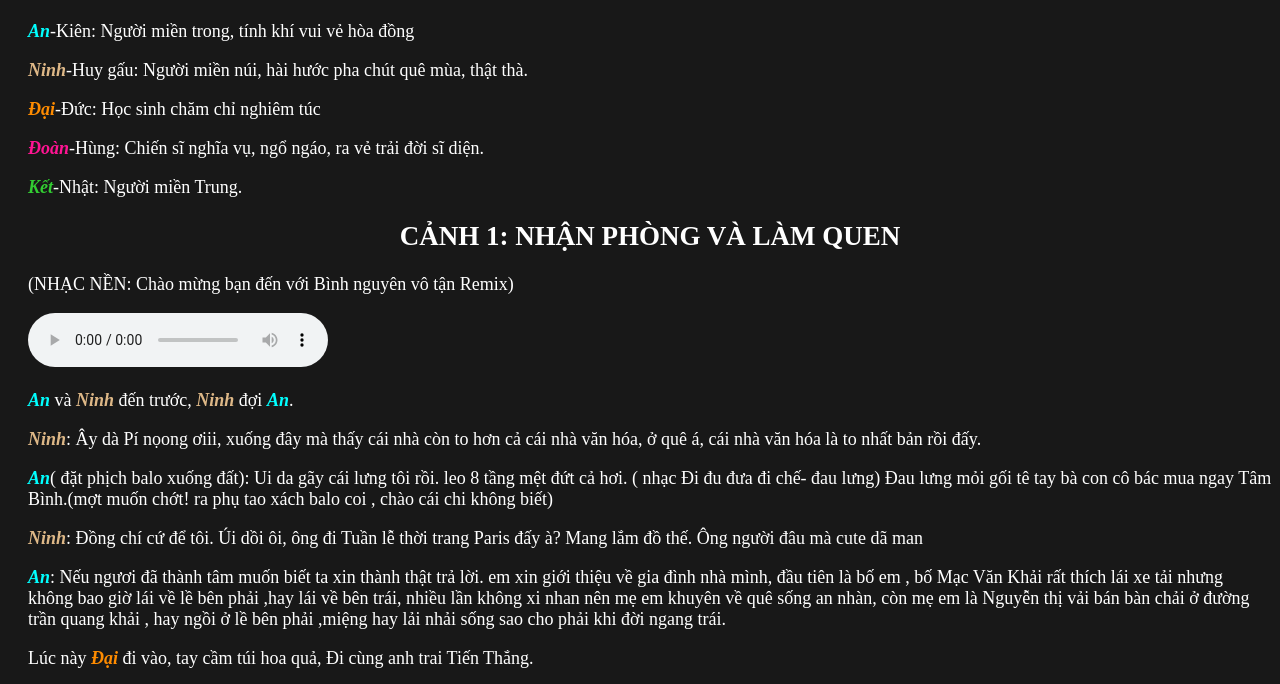
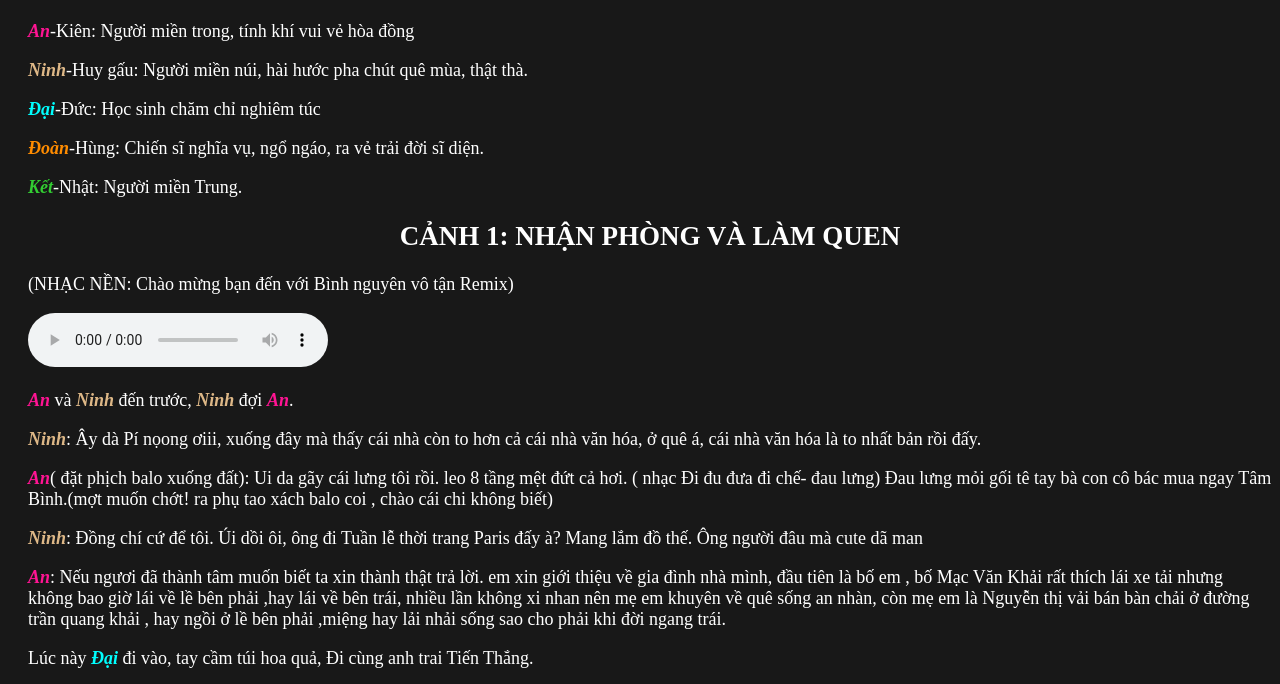
Before and after one commit to MinkuruDev/WelcomeD54, a plain HTML site: page pages/mainscene.html in a window 1280 px wide. Shown: the part 100-784 px from the top of the page. Drawn offline with Linux system fonts and the light colour scheme.

Commit message:
ringtone

```diff
--- a/pages/mainscene.html
+++ b/pages/mainscene.html
@@ -30,7 +30,7 @@
 
         <p>Lúc này $Đại đi vào, tay cầm túi hoa quả, Đi cùng anh trai Tiến Thắng.</p>
         <p>$Thắng: Đây đến phòng rồi nhá.<p>( nghe điện thoại) </p>
-            <audio src="" controls></audio> </p>
+            <audio src="../Audios/IphoneRingtoneShort.mp3" controls></audio> </p>
         <p>Vâng, con đưa em lên phòng rồi, bố mẹ yên tâm, con xuống bây giờ ( tắt máy), thế nhá, cố gắng học tập, anh về đây.( vỗ vai)</p>
         <p>$Đại (ngại ngùng, giơ tay chào mọi người): Ơ ơ ơ, thế về à, a chưa đưa tiền cho em mà (Còn đúng cái nịt) ( quay vào với mọi người) Xin..chào mọi người(bon jour),mình có trái cây ,mời mọi người dùng</p>
 
@@ -44,8 +44,8 @@
         <p>$Ninh: Uầy là báo cha báo mẹ á hử</p>
         <p>$An: ủa mà, Trái Cây ông tên gì vậy ?</p>
         <p>$Đại: Xin giới thiệu, anh đây là Big City Boi (0:25-0:34)</p>
+        <audio src="../Audios/Bigcityboi.mp3" controls ></audio>
         <p>(nhạc 2Can)</p>
-        <audio src="../Audios/Bigcityboi.mp3" controls ></audio>
         <p>gọi tắt là Đại</p>
         <audio src="../Audios/HayDen.mp3" controls id="hayDen"></audio>
         <p>(nhảy, đập tay với mn)</p>
--- a/scripts/highlight.js
+++ b/scripts/highlight.js
@@ -1,18 +1,18 @@
 const chars = {
-    "Quân" : '<char class="quan">Quân</char>',
-    "Hải" : '<char class="hai">Hải</char>',
-    "Hùng" : '<char class="hung">Hùng</char>',
-    "Hoàng" : '<char class="hoang">Hoàng</char>',
-    "Tín" : '<char class="tin">Tín</char>',
-    "Thầy" : '<char class="thay">Thầy</char>',
-    "TCN" : '<char class="thay">TCN</char>',
-    "An" : '<char class="quan">An</char>',
-    "Ninh" : '<char class="hai">Ninh</char>',
-    "Đại" : '<char class="hung">Đại</char>',
-    "Đoàn" : '<char class="hoang">Đoàn</char>',
-    "Kết" : '<char class="tin">Kết</char>',
-    "Thắng" : '<char class="thay">Thắng</char>',
-    "Đức" : '<char class="thay">Đức</char>',
+    "Quân" : '<char class="deeppink">Quân</char>',
+    "Hải" : '<char class="burlywood">Hải</char>',
+    "Hùng" : '<char class="aqua">Hùng</char>',
+    "Hoàng" : '<char class="darkorange">Hoàng</char>',
+    "Tín" : '<char class="limegreen">Tín</char>',
+    "Thầy" : '<char class="peru">Thầy</char>',
+    "TCN" : '<char class="peru">TCN</char>',
+    "An" : '<char class="deeppink">An</char>',
+    "Ninh" : '<char class="burlywood">Ninh</char>',
+    "Đại" : '<char class="aqua">Đại</char>',
+    "Đoàn" : '<char class="darkorange">Đoàn</char>',
+    "Kết" : '<char class="limegreen">Kết</char>',
+    "Thắng" : '<char class="peru">Thắng</char>',
+    "Đức" : '<char class="peru">Đức</char>',
 }
 
 for(let char in chars){
--- a/style/style.css
+++ b/style/style.css
@@ -38,26 +38,26 @@ char{
     font-style: italic;
 }
 
-.quan{
+.aqua{
     color: aqua;
 }
 
-.hai{
+.burlywood{
     color: burlywood;
 }
 
-.hoang{
+.deeppink{
     color: deeppink;
 }
 
-.hung{
+.darkorange{
     color: darkorange;
 }
 
-.tin{
+.limegreen{
     color: limegreen;
 }
 
-.thay{
+.peru{
     color: peru;
 }
```
Also changed, not shown: 1 other file.
